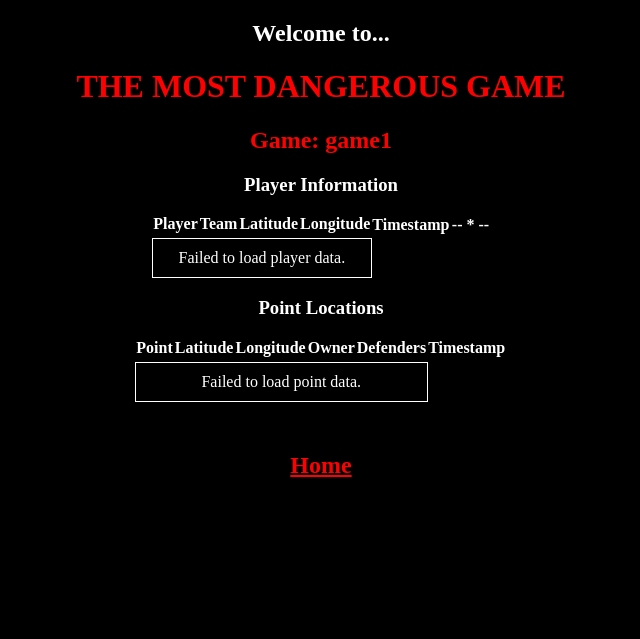
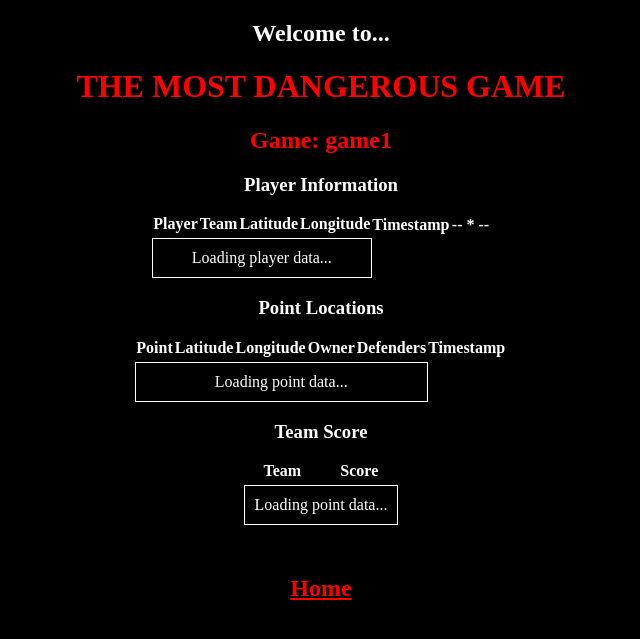
Before and after one commit to Peyton3995/themostdangerousgame, a Flask app: a page that uses templates/display.html in a window 1280 px wide. Shown: the top 639 px of the page, without its empty margins (319-959 px from the left). Run offline with Flask 3, Linux system fonts and the light colour scheme.

Commit message:
add team point display to game display

```diff
--- a/static/gameDisplay.js
+++ b/static/gameDisplay.js
@@ -14,6 +14,7 @@ async function loadGamePositions() {
 
     const playersBody = document.querySelector('#players-table tbody');
     const pointsBody = document.querySelector('#points-table tbody');
+    const teamsBody = document.querySelect('#teams-table tbody');
 
     // Fetch player positions
     fetch(`https://themostdangerousgame.net/positions/${game_id}`)
@@ -68,4 +69,26 @@ async function loadGamePositions() {
             pointsBody.innerHTML = '<tr><td colspan="5">Failed to load point data.</td></tr>';
         }
     );
+
+    // Fetch team locations
+    fetch(`https://themostdangerousgame.net/teams/${game_id}`)
+        .then(response => response.json())
+        .then(data => {
+        teamsBody.innerHTML = '';
+        if (data.length === 0) {
+            teamsBody.innerHTML = '<tr><td colspan="5">No points available.</td></tr>'
+            return;
+        }
+        data.forEach(team => {
+            const row = document.createElement('tr');
+            row.innerHTML = `
+                <td>${team.team_id}</td>
+                <td>${team.points}</td>
+            `;
+        })
+        })
+        .catch(() => {
+            teamsBody.innerHTML = '<tr><td colspan="5">Failed to load team data.</td></tr>'
+        }
+    );
 }
--- a/templates/display.html
+++ b/templates/display.html
@@ -66,6 +66,21 @@
                 </tr>
             </tbody>
         </table>
+
+        <h3>Team Score</h3>
+        <table id="teams-table">
+            <thead>
+                <tr>
+                    <th>Team</th>
+                    <th>Score</th>
+                </tr>
+            </thead>
+            <tbody>
+                <tr>
+                    <td colspan="5">Loading point data...</td>
+                </tr>
+            </tbody>
+        </table>
     </div>
 
     <script src="{{ url_for('static', filename='gameDisplay.js') }}"></script>
```
